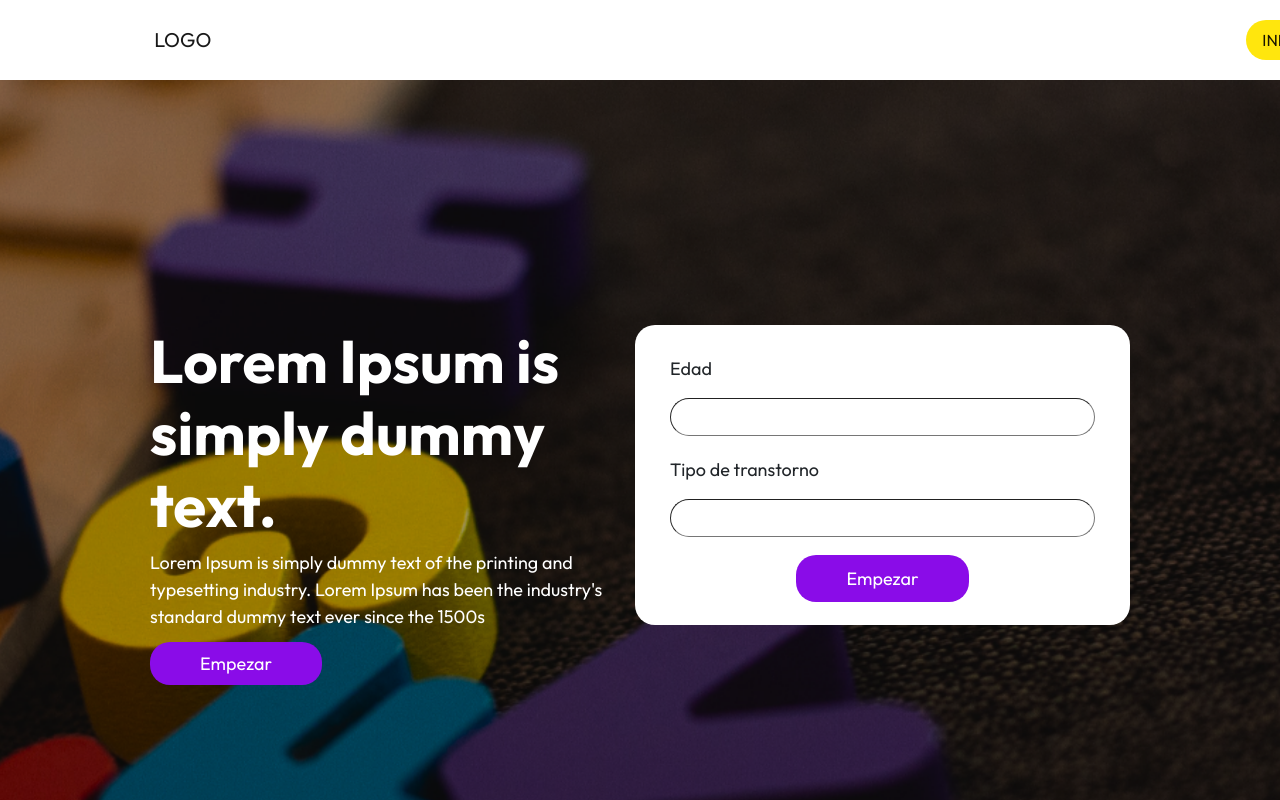
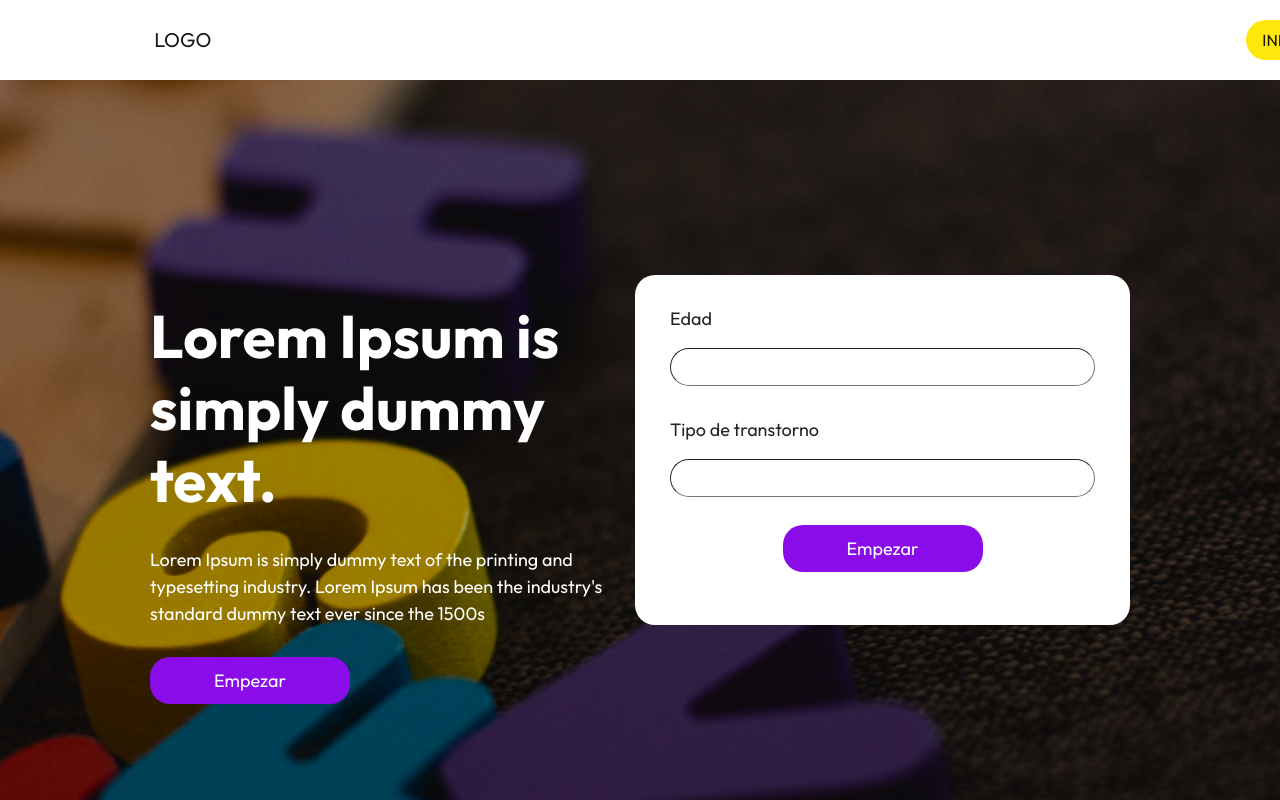
Before and after one commit to JalpGJ/Anna, a plain HTML site: page index.html in a window 1280 px wide. Shown: the top 800 px of the page. Drawn offline with nearby package versions, Linux system fonts and the light colour scheme.

Commit message:
Add files via upload

```diff
--- a/index.html
+++ b/index.html
@@ -3,7 +3,7 @@
   <head>
     <meta charset="utf-8" />
     <meta name="viewport" content="width=device-width, initial-scale=1" />
-    <title>Bootstrap demo</title>
+    <title>Tesis</title>
     <link
       href="https://cdn.jsdelivr.net/npm/bootstrap@5.2.1/dist/css/bootstrap.min.css"
       rel="stylesheet"
@@ -78,9 +78,11 @@
             industry. Lorem Ipsum has been the industry's standard dummy text
             ever since the 1500s
           </p>
+          <!-- <div style="display: flex;"> -->
           <a href="./" class="description__a">
             Empezar
           </a>
+          <!-- </div> -->
         </section>
         <section class="main__form">
           <section class="edad">
--- a/styles.css
+++ b/styles.css
@@ -45,33 +45,41 @@
 .main__contain {
   display: flex;
   justify-content: space-between;
+  align-items: center;
   width: inherit;
+  margin-bottom: 150px;
 }
 .main__description {
   width: 800px;
-  height: 400px;
+  height: 300px;
 }
 .main__form {
   width: 500px;
-  height: 300px;
+  height: 350px;
 }
 .description__h3 {
   color: white;
   font-size: 60px;
   font-weight: bolder;
+  margin-bottom: 30px;
 }
 .description__p {
   color: white;
   font-size: 18px;
-  margin-bottom: 20px;
+  margin-bottom: 30px;
 }
 .description__a {
+  display: block;
+  width: 200px;
   padding: 10px 50px 10px 50px;
   background-color: #8a0ce8;
   font-size: 18px;
   color: white;
   text-decoration: none;
   border-radius: 20px;
+  justify-content: center;
+  align-items: center;
+  text-align: center;
 }
 .main__form {
   background-color: white;
@@ -79,12 +87,12 @@
   padding: 30px 35px 50px 35px;
 }
 .edad {
-  margin-bottom: 20px;
+  margin-bottom: 30px;
   font-size: 18px;
 }
 .transtorno {
   font-size: 18px;
-  margin-bottom: 20px;
+  margin-bottom: 30px;
 }
 input {
   border-radius: 20px;
```
